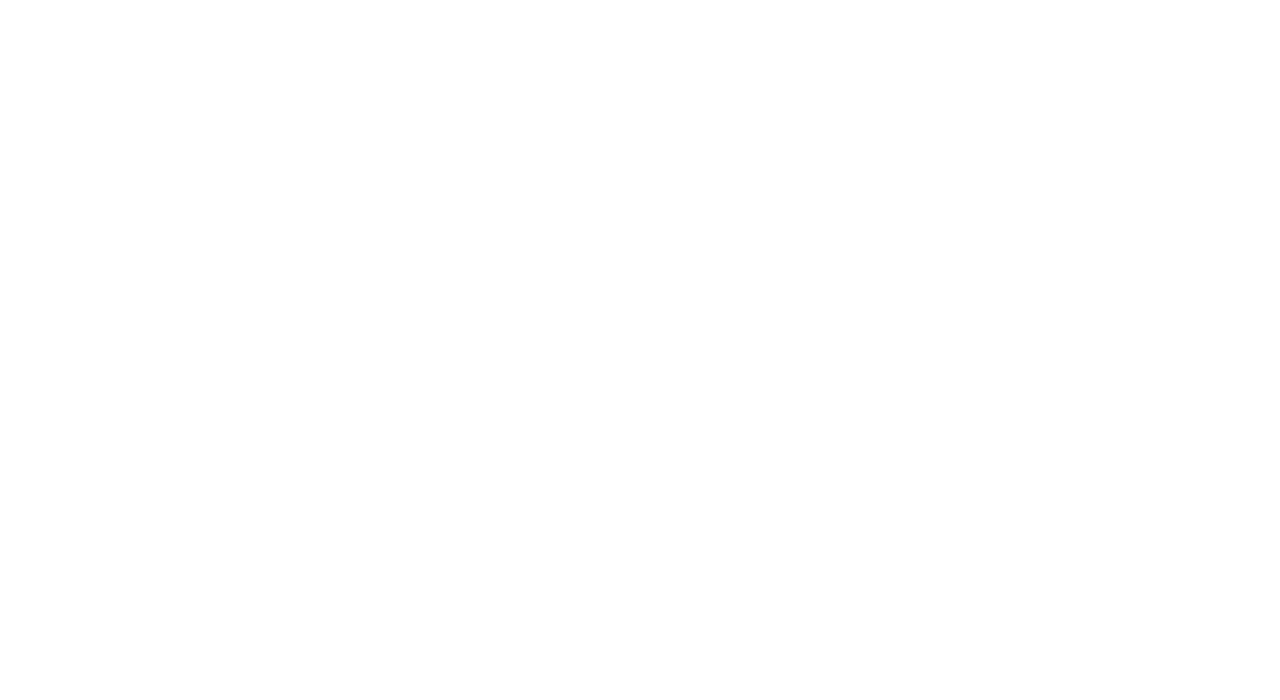
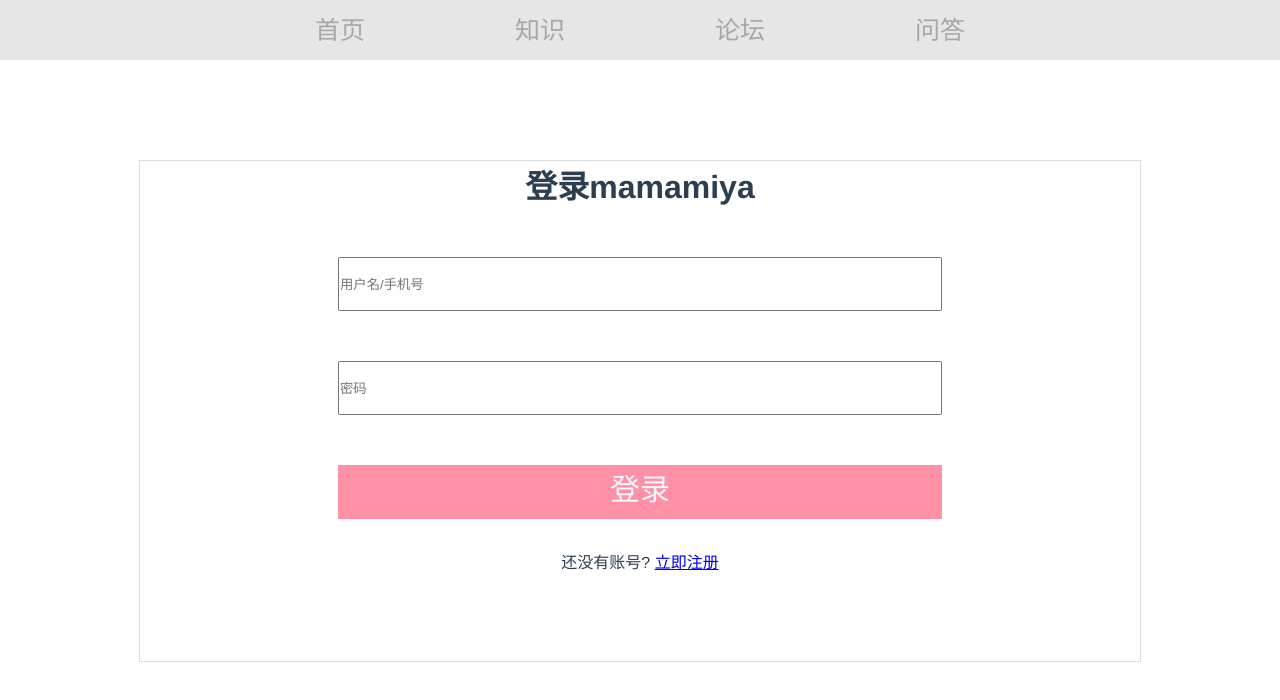
Before and after one commit to Evergreenbine/mamamiyafrontend, a Vue app in the folder mamamiya-web/: page /new/login in a window 1280 px wide. Shown: the top 700 px of the page. Built offline with nearby package versions, Linux system fonts and the light colour scheme.

Commit message:
做完登录注册页面

```diff
--- a/mamamiya-web/src/components/home/header.vue
+++ b/mamamiya-web/src/components/home/header.vue
@@ -2,8 +2,11 @@
   <div id="header2" class="d-flex fd-row" >
       <div class="logo">Mamamiya</div>
       <div id="serchAndLogin">
-        <div class="login d-flex fd-rowr">
-          <p class="word" @click="login">注册</p>
+        <div id="userinfo" v-show="headertag" class="d-flex fd-rowr">
+          <p>你好呀,{{userinfo}}</p>
+        </div>
+        <div v-show="!headertag" class="login d-flex fd-rowr">
+          <p class="word" @click="register">注册</p>
           <p class="word"  @click="login">登录</p>
         </div>
         <div class="serch">
@@ -19,14 +22,29 @@
     name:'header2',
     data(){
       return {
-        content:"hah"
+        content:"hah",
+        userinfo:"",
+        headertag:true
       }
     },
     methods: {
       login(){
         this.$router.replace({
-          path:'/login',query:{}
+          path:'/new/login',query:{}
         })
+      },
+      register(){
+        this.$router.replace({
+          path:'/new/register',query:{}
+        })
+      }
+    },
+    created(){
+      this.userinfo = localStorage.getItem("username");
+      if(this.userinfo){
+        this.headertag = true
+      }else{
+        this.headertag = false
       }
     }
 }
@@ -38,12 +56,9 @@
     margin-top: 20px;
     width: 1100px;
     height: 80px;
-    background: rgba(238, 238, 237, 0);
+    background: rgba(245, 245, 239, 0);
     position: relative;
     margin-bottom: 20px;
-  }
-  .btn{
-    width: 100px;
   }
   .logo{
     position: absolute;;
@@ -53,6 +68,14 @@
     font-size: 100px;
     left: -50px;
     top:-35px
+  }
+  #userinfo{
+    position: absolute;
+    width: 500px;
+    height: 30px;
+    right: 0px;
+    color: rgb(183, 184, 185);
+    margin-right: 10px;
   }
   .login{
     position: absolute;
@@ -81,6 +104,8 @@
     left: 0px;
     bottom: 0px;
     border: none;
+    font-size: 20px;
+    color:rgb(149, 151, 153) ;
   }
   .btn{
     position: absolute;
--- a/mamamiya-web/src/components/login/Login.vue
+++ b/mamamiya-web/src/components/login/Login.vue
@@ -13,17 +13,7 @@
 </template>
 <script>
 export default {
-    name:"login",
-    data(){
-        return{
-            name:""
-        }
-    },
-    methods:{
-        login(){
-
-        }
-    }
+    name:"login"
 }
 </script>
 
@@ -41,7 +31,6 @@
     text-decoration: none;
     color: rgb(168, 166, 166);
 }
-.mainpanel{
+.mainpanel{}
 
-}
 </style>
--- a/mamamiya-web/src/components/login/Register.vue
+++ b/mamamiya-web/src/components/login/Register.vue
@@ -1,15 +1,43 @@
 <template>
 <div id="register">
-
+    <div id="loginpanel" class="jc-center" >
+        <h1>注册mamamiya</h1>
+        <div><input　class="inputpanel" placeholder="用户名/邮箱" v-model="user.name"></div>
+        <div><input　class="inputpanel" placeholder="密码" v-model="user.password"></div>
+        <div class="loginbtn" @click="register" >注册</div>
+        <p style="margin-top:30px">已有账号?
+        <router-link to="/new/login">直接登录</router-link></p>
+    </div>
 </div>
 </template>
 
 <script>
 export default {
+    data(){
+        return{
+            user:{
+                name:"",
+                password:""
+            }
+        }
+    },
+    methods:{
+        register(){
+            console.log(this.user.name);
+            console.log(this.user.password);
+            console.log("注册");
+        }
+    }
 
 }
 </script>
 
 <style>
-
+.registerpanel{
+    position: relative;
+    width: 1000px;
+    height: 500px;
+    border: 1px solid gainsboro;
+    top: 100px;
+}
 </style>
--- a/mamamiya-web/src/components/login/SubLogin.vue
+++ b/mamamiya-web/src/components/login/SubLogin.vue
@@ -1,17 +1,54 @@
 <template>
    <div id="loginpanel" class="jc-center" >
-    <h1>登录</h1>
-    <div><input　class="inputpanel" placeholder="用户名/手机号"></div>
-    <div><input　class="inputpanel" placeholder="密码"></div>
+    <h1>登录mamamiya</h1>
+    <div>
+        <input　class="inputpanel" placeholder="用户名/手机号" v-model="user.username">
+        <p>{{infoname}}</p>
+    </div>
+    <div>
+        <input　class="inputpanel" placeholder="密码" v-model="user.password">
+        <p>{{infopass}}</p>
+    </div>
     <div class="loginbtn" @click="login" >登录</div>
     <p style="margin-top:30px">还没有账号?
-        <router-link to="/login/register">立即注册</router-link></p>
+        <router-link to="/new/register">立即注册</router-link></p>
     </div>
 </template>
 
 <script>
 export default {
-
+ data(){
+        return{
+            user:{
+                username:"",
+                password:""
+            },
+            infoname:"",
+            infopass:""
+        }
+    },
+    methods:{
+        async login(){
+            let user = this.user;
+            let res = null;
+            if(user.username != null&&user.username !="" && user.password!=null&&user.password!=""){
+                 res = await this.$http.post("/login",user);
+                   if(res.status == 200){
+                         this.$store.commit('login',user);
+                         alert("登录成功")
+                         this.$router.replace("/")
+                    }
+            }else{
+                if(user.username == null||user.username==""){
+                    this.infoname = "用户名为空";
+                }
+                if(user.password == null||user.password==""){
+                    this.infopass = "密码为空";
+                }
+                console.log("infoname的信息是："+this.password);
+            }
+        }
+    }
 }
 </script>
 
--- /dev/null
+++ b/mamamiya-web/src/http.js
@@ -0,0 +1,8 @@
+import axios from 'axios'
+
+const config ={
+    baseURL:'http://localhost:8001/app'
+}
+const http = axios.create(config)
+
+export default http
--- a/mamamiya-web/src/main.js
+++ b/mamamiya-web/src/main.js
@@ -5,7 +5,8 @@
 import ElementUI from 'element-ui'
 import locale from 'element-ui/lib/locale/lang/zh-CN'
 import './styles.scss'
-
+import http from './http'
+Vue.prototype.$http = http
 Vue.use(ElementUI, { locale })
 
 Vue.config.productionTip = false
--- a/mamamiya-web/src/router/index.js
+++ b/mamamiya-web/src/router/index.js
@@ -12,12 +12,12 @@
     name: 'Home',
     component: Home
   },{
-    path: '/login',
+    path: '/new',
     name: 'Login',
     component:Login,
     children:[
-      {path:'/login/register',component:Register},
-      {path:'/login/login',component:SubLogin}
+      {path:'/new/register',component:Register},
+      {path:'/new/login',component:SubLogin}
     ]
   }
 ]
--- a/mamamiya-web/src/store/index.js
+++ b/mamamiya-web/src/store/index.js
@@ -5,8 +5,20 @@
 
 export default new Vuex.Store({
   state: {
+     user:{
+       username:"",
+       password:""
+     }
   },
   mutations: {
+    /* 将user改成token*/
+    login(state,payload){
+       let username = state.user.username = payload.username;
+       let password = state.user.password = payload.password;
+       localStorage.setItem("username",username);
+       localStorage.setItem("password",password);
+
+    }
   },
   actions: {
   },
```
